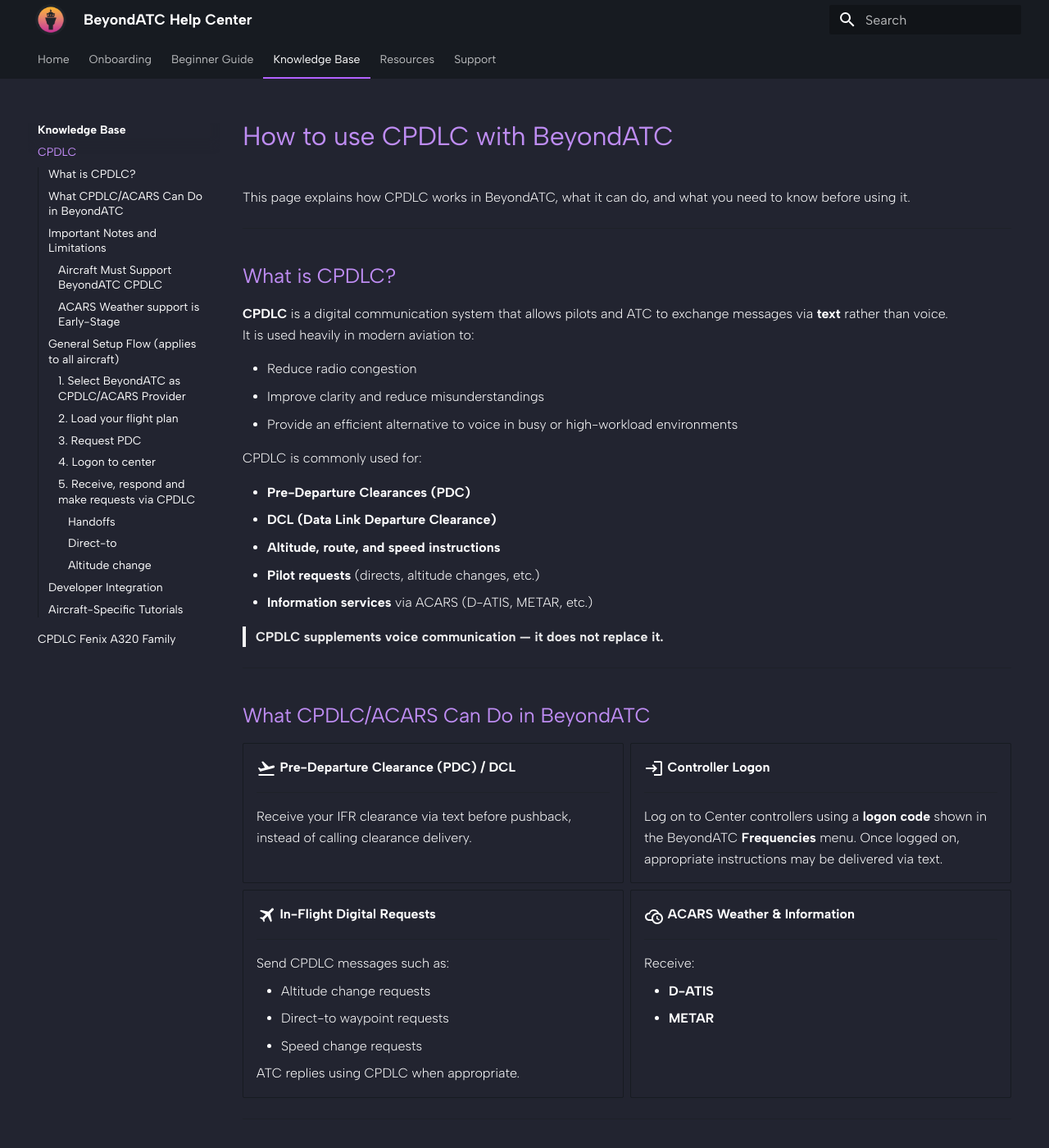
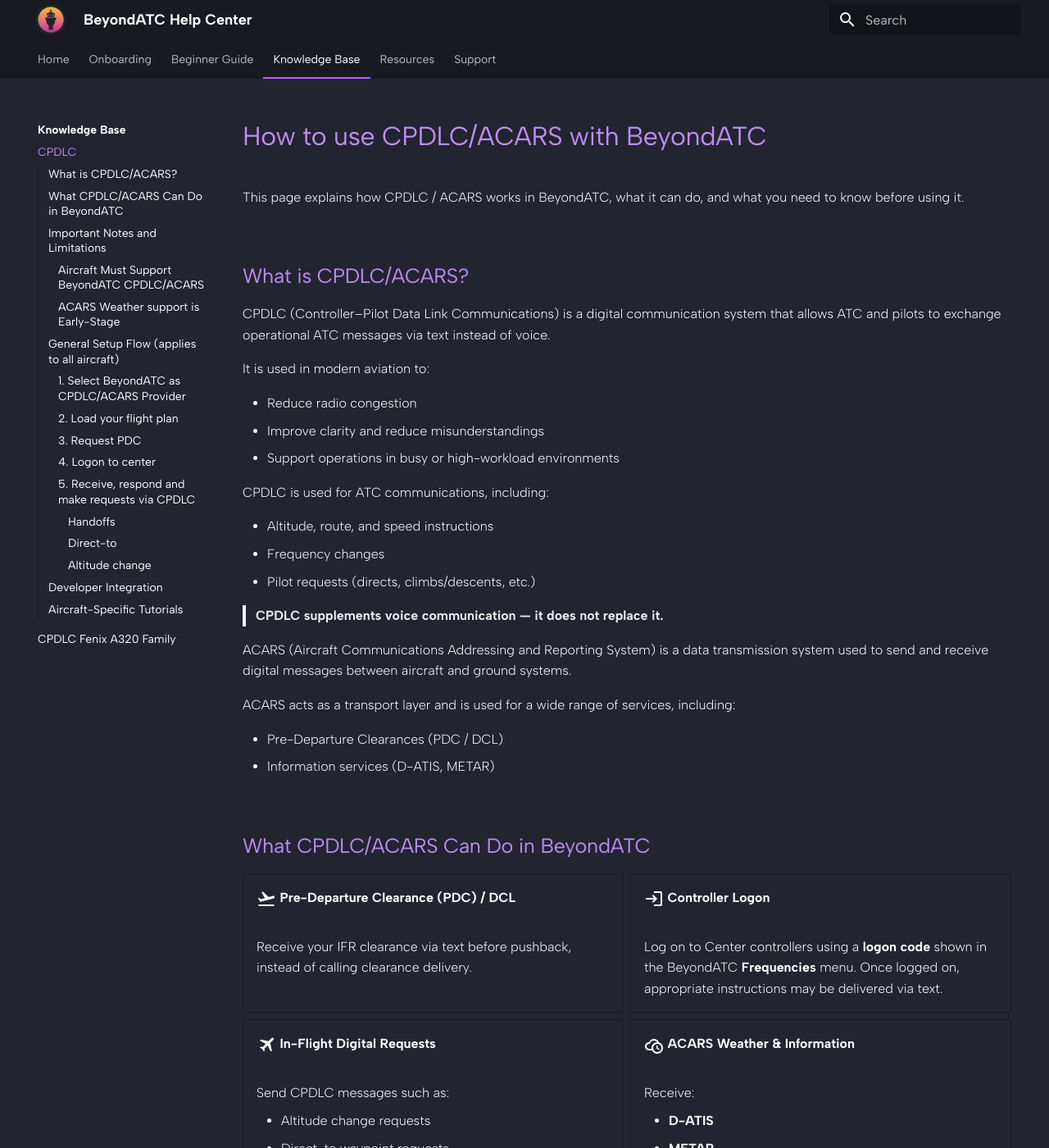
Before and after one commit to BeyondATC/BeyondATC_Wiki, an MkDocs documentation site: the page built from docs/knowledge-base/cpdlc.md, in a window 1280 px wide and 1400 px high. Shown: the whole window at 82% size. Built offline with MkDocs 1.6.1 and Material for MkDocs 9.7.7, drawn with Linux system fonts in a browser that asks for light colours; some of the changed text lies outside the part shown.

Commit message:
add clarification between CPDLC vs ACARS

```diff
--- a/docs/knowledge-base/cpdlc.md
+++ b/docs/knowledge-base/cpdlc.md
@@ -6,30 +6,36 @@ description: Learn how to use CPDLC with BeyondATC.
 
 ---
 
-# How to use CPDLC with BeyondATC
+# How to use CPDLC/ACARS with BeyondATC
 
-This page explains how CPDLC works in BeyondATC, what it can do, and what you need to know before using it.
+This page explains how CPDLC / ACARS works in BeyondATC, what it can do, and what you need to know before using it.
 
 ---
 
-## What is CPDLC?
+## What is CPDLC/ACARS?
 
-**CPDLC** is a digital communication system that allows pilots and ATC to exchange messages via **text** rather than voice.
-It is used heavily in modern aviation to:
+CPDLC (Controller–Pilot Data Link Communications) is a digital communication system that allows ATC and pilots to exchange operational ATC messages via text instead of voice.
+
+It is used in modern aviation to:
 
 - Reduce radio congestion
 - Improve clarity and reduce misunderstandings
-- Provide an efficient alternative to voice in busy or high-workload environments
+- Support operations in busy or high-workload environments
 
-CPDLC is commonly used for:
+CPDLC is used for ATC communications, including:
 
-- **Pre-Departure Clearances (PDC)**
-- **DCL (Data Link Departure Clearance)**
-- **Altitude, route, and speed instructions**
-- **Pilot requests** (directs, altitude changes, etc.)
-- **Information services** via ACARS (D-ATIS, METAR, etc.)
+- Altitude, route, and speed instructions
+- Frequency changes
+- Pilot requests (directs, climbs/descents, etc.)
 
 > **CPDLC supplements voice communication — it does not replace it.**
+
+ACARS (Aircraft Communications Addressing and Reporting System) is a data transmission system used to send and receive digital messages between aircraft and ground systems.
+
+ACARS acts as a transport layer and is used for a wide range of services, including:
+
+- Pre-Departure Clearances (PDC / DCL)
+- Information services (D-ATIS, METAR)
 
 ---
 
@@ -58,7 +64,6 @@ CPDLC is commonly used for:
 
     - Altitude change requests
     - Direct-to waypoint requests
-    - Speed change requests
 
     ATC replies using CPDLC when appropriate.
 
@@ -77,7 +82,7 @@ CPDLC is commonly used for:
 
 ## Important Notes and Limitations
 
-### Aircraft Must Support BeyondATC CPDLC
+### Aircraft Must Support BeyondATC CPDLC/ACARS
 BeyondATC’s CPDLC/ACARS system requires **aircraft developers** to implement support.
 It is **not** plug-and-play.
 
@@ -117,7 +122,7 @@ Find the PDC / Departure request page in your aircraft system and fill in the fo
 You will then be able to send the request and receive your clearance. Acknowledge it by sending back WILCO. ATC will confirm your departure clearance.
 
 !!! info
-    Messages through CPDLC/ACARS take a few seconds to be received.
+    Messages through CPDLC/ACARS can take up to 40 seconds for messages to be sent and received as this is not a instant system.
 
 ### 4. Logon to center
 Once you have departed, you will be able to logon to a center ATC.
@@ -127,7 +132,7 @@ Once you have departed, you will be able to logon to a center ATC.
 - Enter the center's logon code and notify
 - ATC will then confirm by accepting the logon
 
-Future instructions may arrive via text from now on.
+You'll start to see appropriate CPDLC instructions be sent over text instead of voice.
 
 ### 5. Receive, respond and make requests via CPDLC
 
```
Also changed, not shown: other parts of docs/knowledge-base/cpdlc.md (+1 -2 lines).
